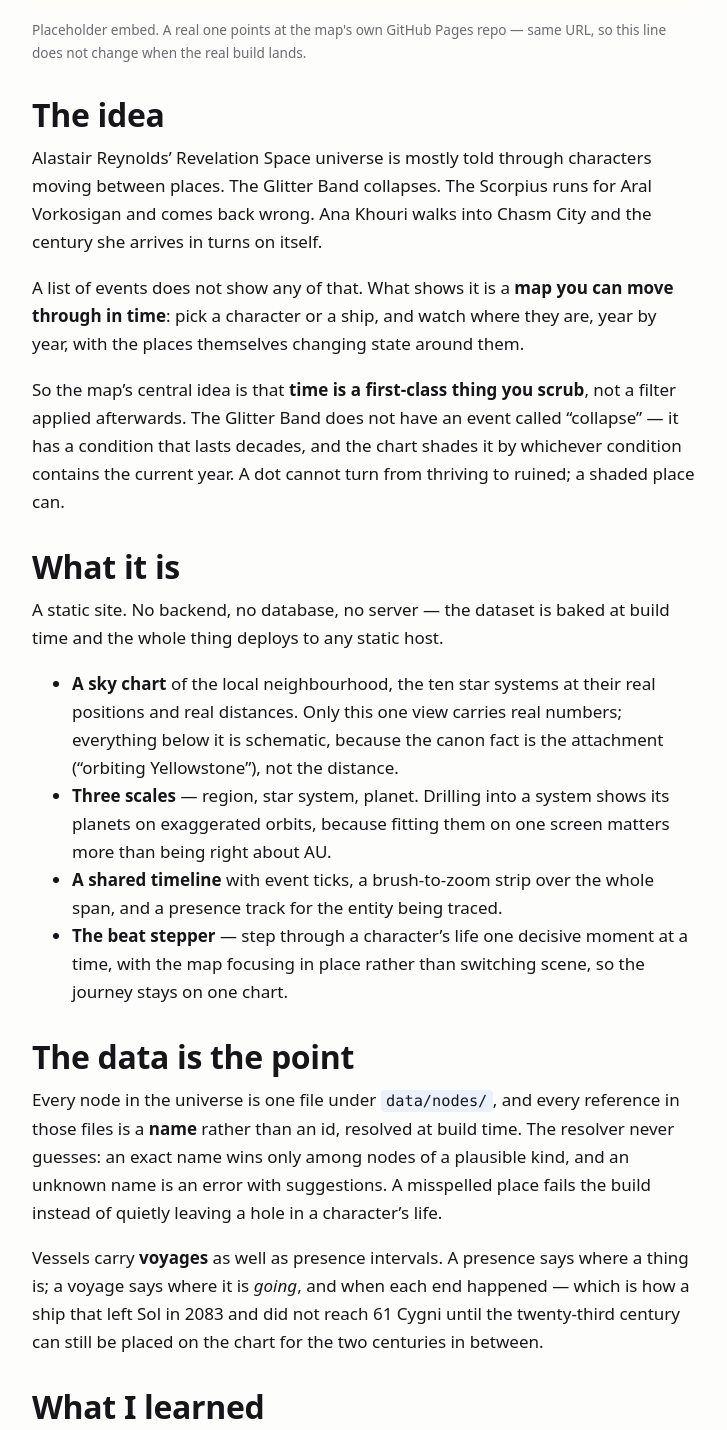
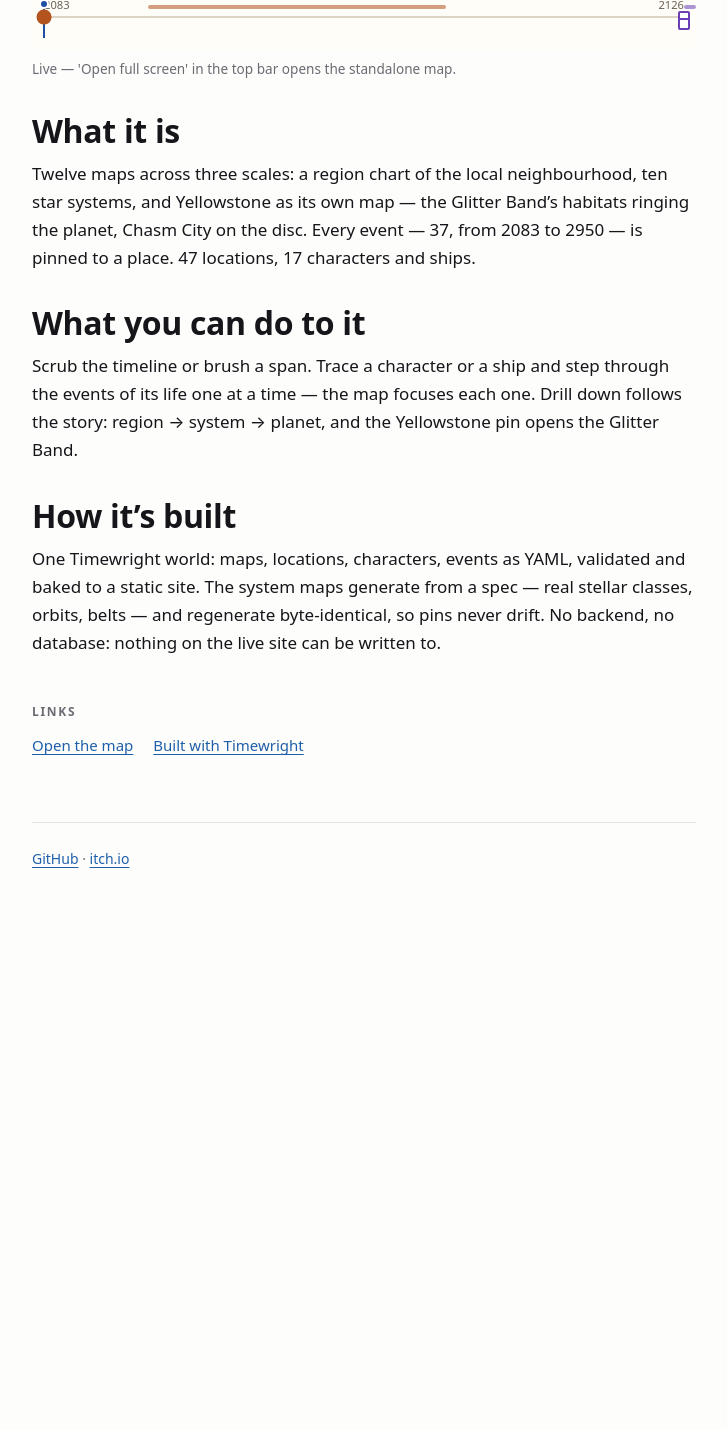
Before and after one commit to swan-eternal/swan-eternal.github.io, an Astro site: page /projects/revelation-space in a window 1280 px wide. Shown: the part 1200-2630 px from the top of the page, without its empty margins (276-1003 px from the left). After the commit the page ends 2184 px from the top, so only its background shows below. Built offline with nearby package versions, Linux system fonts and the light colour scheme; Astro itself is replaced by a stand-in of ours.

Commit message:
Projects page: fix embedded viewer's full-screen link, rewrite Revelation Space page
The viewer's own 'Open full screen' link carried no target, so clicking it navigated the iframe to itself — a no-op that reads as a broken button. EmbedFrame now patches that link on load (same-origin only) to open in a new tab; the deployed 0.9.2 viewer bundle stays byte-identical. The page text is cut to the facts: current world (12 maps, 47 locations, 37 events, 2083-2950), how it's built, and a direct link to the standalone map; removes the stale architecture claims, the wrong event span, and a cross-universe character reference.

```diff
--- a/src/components/EmbedFrame.astro
+++ b/src/components/EmbedFrame.astro
@@ -56,6 +56,29 @@ const { title, src, height = 420, caption } = Astro.props;
    */
   const frames = document.querySelectorAll<HTMLIFrameElement>('.embed iframe');
 
+  /**
+   * Widgets that know they are embedded add their own "Open full screen"
+   * link (the timewright viewer does, in its top bar). The deployed viewer
+   * build creates that link without a target, so the click navigates the
+   * iframe itself — a no-op that reads as a broken button. Patch it from
+   * the parent so it opens in a new tab. Same-origin only; cross-origin
+   * frames are skipped, same as IS_IN_SIGHT below.
+   */
+  frames.forEach((frame) => {
+    frame.addEventListener('load', () => {
+      try {
+        frame.contentDocument
+          ?.querySelectorAll<HTMLAnchorElement>('a.embed-link')
+          .forEach((link) => {
+            link.target = '_blank';
+            link.rel = 'noopener';
+          });
+      } catch {
+        // Cross-origin frame — nothing we can do, and nothing we need to.
+      }
+    });
+  });
+
   const setVisibility = () => {
     const viewportHeight = window.innerHeight;
 
--- a/src/content/projects/revelation-space.md
+++ b/src/content/projects/revelation-space.md
@@ -1,92 +1,45 @@
 ---
 title: Revelation Space
-description: An interactive map and timeline of Alastair Reynolds' Revelation Space universe — pick a character or a ship and step through two and a half thousand years of it.
+description: An interactive map and timeline of Alastair Reynolds' Revelation Space universe — scrub nearly nine centuries of events, trace a character or a ship, drill from the region chart down to the Glitter Band.
 pubDate: 2026-07-15
 kind: interactive
 status: in-progress
 stats:
-  - Astro
+  - Timewright
   - TypeScript
   - "2026"
 cover: "./images/revelation-space.jpg"
+links:
+  - label: Open the map
+    url: https://swan-eternal.github.io/revelation-space/
+  - label: Built with Timewright
+    url: https://github.com/swan-eternal/timewright
 embeds:
   - title: Revelation Space — interactive map
     src: /revelation-space/
     height: 760
-    caption: Placeholder embed. A real one points at the map's own GitHub Pages repo — same URL, so this line does not change when the real build lands.
+    caption: "Live — 'Open full screen' in the top bar opens the standalone map."
 ---
-
-## The idea
-
-Alastair Reynolds' Revelation Space universe is mostly told through
-characters moving between places. The Glitter Band collapses. The
-Scorpius runs for Aral Vorkosigan and comes back wrong. Ana Khouri walks
-into Chasm City and the century she arrives in turns on itself.
-
-A list of events does not show any of that. What shows it is a **map you
-can move through in time**: pick a character or a ship, and watch where
-they are, year by year, with the places themselves changing state around
-them.
-
-So the map's central idea is that **time is a first-class thing you
-scrub**, not a filter applied afterwards. The Glitter Band does not have
-an event called "collapse" — it has a condition that lasts decades, and
-the chart shades it by whichever condition contains the current year. A
-dot cannot turn from thriving to ruined; a shaded place can.
 
 ## What it is
 
-A static site. No backend, no database, no server — the dataset is baked
-at build time and the whole thing deploys to any static host.
+Twelve maps across three scales: a region chart of the local
+neighbourhood, ten star systems, and Yellowstone as its own map — the
+Glitter Band's habitats ringing the planet, Chasm City on the disc.
+Every event — 37, from 2083 to 2950 — is pinned to a place. 47
+locations, 17 characters and ships.
 
-- **A sky chart** of the local neighbourhood, the ten star systems at
-  their real positions and real distances. Only this one view carries
-  real numbers; everything below it is schematic, because the canon fact
-  is the attachment ("orbiting Yellowstone"), not the distance.
-- **Three scales** — region, star system, planet. Drilling into a system
-  shows its planets on exaggerated orbits, because fitting them on one
-  screen matters more than being right about AU.
-- **A shared timeline** with event ticks, a brush-to-zoom strip over the
-  whole span, and a presence track for the entity being traced.
-- **The beat stepper** — step through a character's life one decisive
-  moment at a time, with the map focusing in place rather than switching
-  scene, so the journey stays on one chart.
+## What you can do to it
 
-## The data is the point
+Scrub the timeline or brush a span. Trace a character or a ship and
+step through the events of its life one at a time — the map focuses
+each one. Drill down follows the story: region → system → planet, and
+the Yellowstone pin opens the Glitter Band.
 
-Every node in the universe is one file under `data/nodes/`, and every
-reference in those files is a **name** rather than an id, resolved at
-build time. The resolver never guesses: an exact name wins only among
-nodes of a plausible kind, and an unknown name is an error with
-suggestions. A misspelled place fails the build instead of quietly
-leaving a hole in a character's life.
+## How it's built
 
-Vessels carry **voyages** as well as presence intervals. A presence says
-where a thing is; a voyage says where it is *going*, and when each end
-happened — which is how a ship that left Sol in 2083 and did not reach
-61 Cygni until the twenty-third century can still be placed on the chart
-for the two centuries in between.
-
-## What I learned
-
-The hard part was never the drawing. It was making the data able to say
-things it should not be able to say.
-
-A character's presence cannot outrun the ship it is aboard. That rule
-catches the mistake that matters most — a passenger riding a vessel that
-wasn't there — but it only works if the rule knows what a voyage is. The
-moment voyages existed, that rule had to learn about them, and every
-check that reasons about "where was it" had to be re-read. A rule that a
-feature silently invalidates is worse than a missing feature, because
-the content you write against it gets rejected for no visible reason.
-
-The other one: **the deployed site has no write path at all.** The author
-tool that writes the data is a local-only app on a loopback address that
-is never built into anything. That is the property that makes the map
-safe to publish — a visitor cannot add an event however they try.
-
-## Source
-
-The plan, the research and the data live in a separate repository. The
-cover image on this page is the map's own chart, rendered by the same
-code the site uses.
+One Timewright world: maps, locations, characters, events as YAML,
+validated and baked to a static site. The system maps generate from a
+spec — real stellar classes, orbits, belts — and regenerate
+byte-identical, so pins never drift. No backend, no database: nothing
+on the live site can be written to.
```
